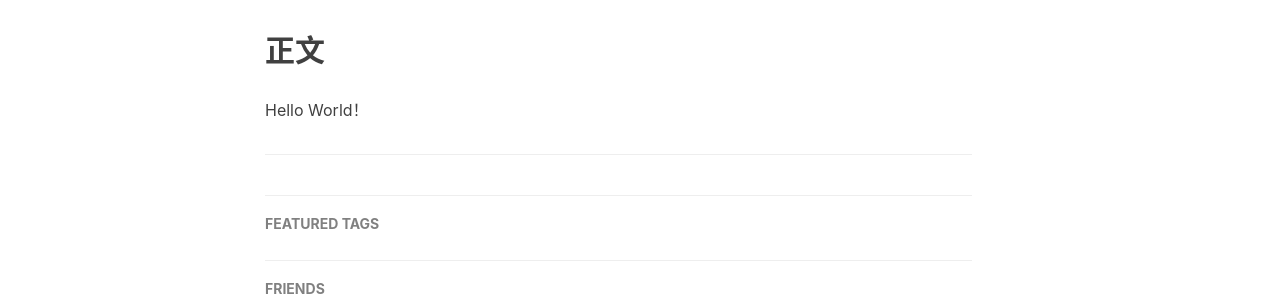
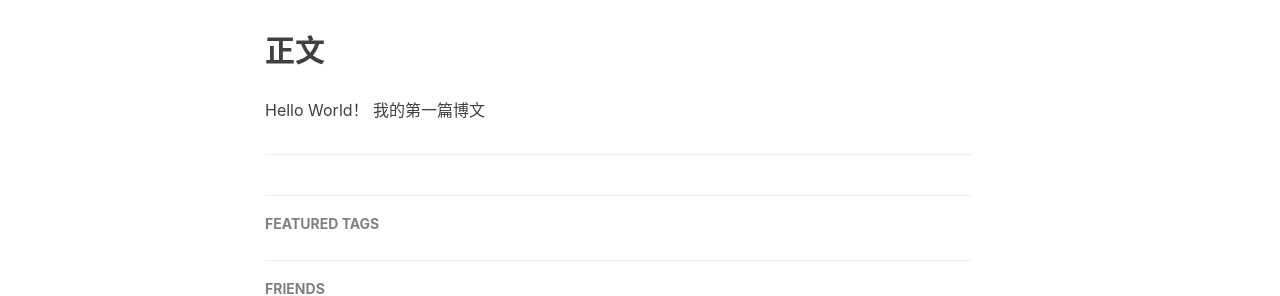
Before and after one commit to TheBestEditor/TheBestEditor.github.io, a Jekyll site: the page built from _posts/2020-09-22-Hello-World.markdown, in a window 1280 px wide. Shown: the part 718-1014 px from the top of the page. Built offline with Jekyll 4.4.1, drawn with Linux system fonts in a browser that asks for light colours; nearby versions of some CDN libraries; comment, search, counter and statistics services are not loaded.

Commit message:
Update 2020-09-22-Hello-World.markdown

```diff
--- a/_posts/2020-09-22-Hello-World.markdown
+++ b/_posts/2020-09-22-Hello-World.markdown
@@ -17,3 +17,4 @@ header-img: "img/home-bg-o.jpg"
 ## 正文
 
 Hello World！
+我的第一篇博文
```
